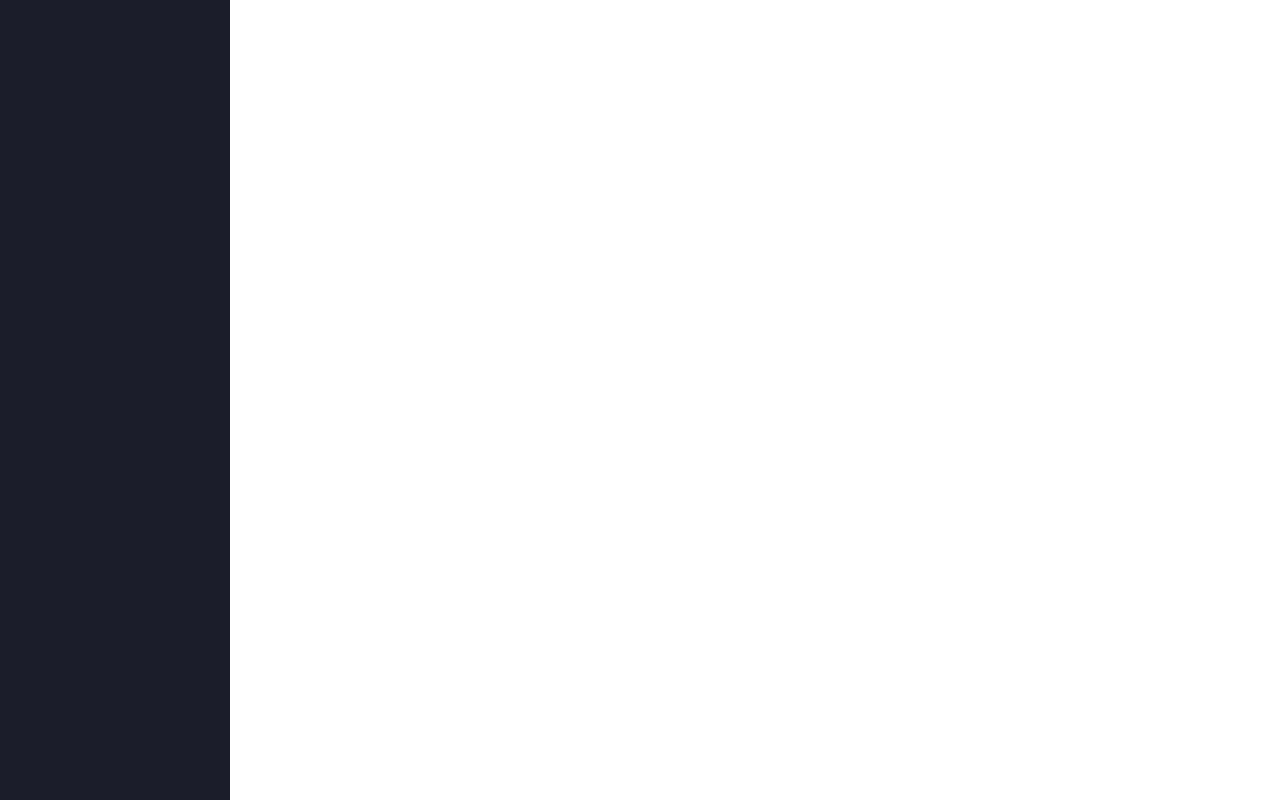
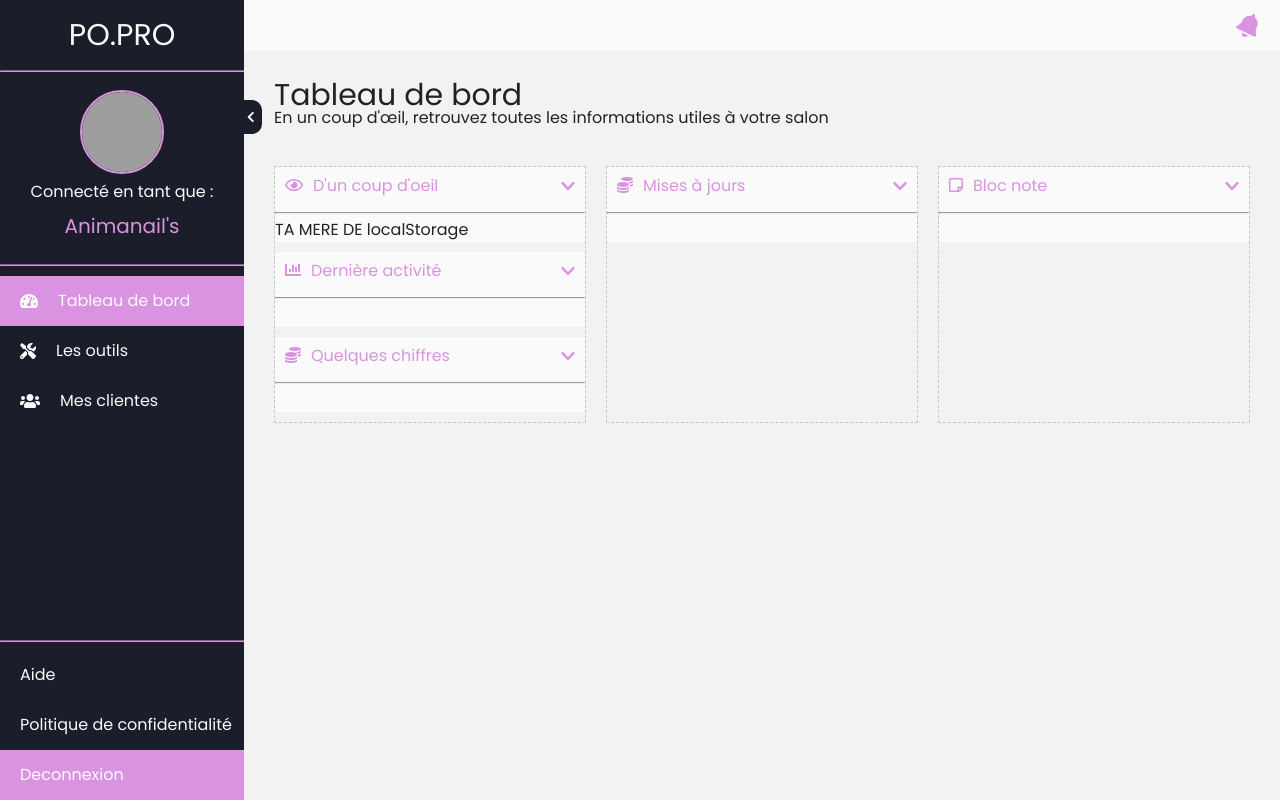
Before and after one commit to AnimadrawFr/PO-PRO, a Vue app: page / in a window 1280 px wide. Built offline with nearby package versions, Linux system fonts and the light colour scheme; grey boxes are pictures that could not be loaded.

Commit message:
start dashboard

```diff
--- a/package.json
+++ b/package.json
@@ -10,9 +10,11 @@
     "core-js": "^3.6.5",
     "vue": "^2.6.11",
     "vue-router": "^3.2.0",
+    "vuedraggable": "^2.24.3",
     "vuex": "^3.4.0"
   },
   "devDependencies": {
+    "@fortawesome/fontawesome-free": "^5.15.2",
     "@vue/cli-plugin-babel": "~4.5.0",
     "@vue/cli-plugin-router": "~4.5.0",
     "@vue/cli-plugin-vuex": "~4.5.0",
--- /dev/null
+++ b/src/components/Card.vue
@@ -0,0 +1,49 @@
+<template>
+  <div class="card">
+    <div class="card-header">
+      <h3><i class="icon" :class="icon"></i>{{ title }}</h3>
+      <i class="fas fa-chevron-down"></i>
+    </div>
+    <hr />
+    <div class="card-content" v-if="opened">
+        <component :is="content"></component>
+    </div>
+  </div>
+</template>
+
+<script>
+export default {
+  props: {
+    icon: String,
+    title: String,
+    opened: Boolean,
+    content: [Object, String],
+  },
+};
+</script>
+
+<style lang="scss" scoped>
+@import "@/style/style.scss";
+
+.card {
+  background-color: $white;
+  margin-bottom: 10px;
+  .card-header {
+    display: flex;
+    align-items: center;
+    justify-content: space-between;
+    color: $primary;
+    padding: 10px;
+    cursor: grab;
+    .icon {
+      margin-right: 10px;
+    }
+  }
+  hr {
+    background-color: $primary !important;
+  }
+  .card-content {
+    height: 20px;
+  }
+}
+</style>
--- a/src/components/SideBar.vue
+++ b/src/components/SideBar.vue
@@ -1,20 +1,147 @@
 <template>
-  <div id="sidebar">
+  <div id="sidebar" :class="`slide-${isActivated}`">
+    <div class="openClose" @click="toggleSideBar()">
+      <b :class="`arrow-${isActivated}-rotate`">
+        <i class="fas fa-chevron-left"></i>
+      </b>
+    </div>
+    <h1 class="mt-20 mb-20">PO.PRO</h1>
+    <hr />
+    <div class="user-profil d-flex justify-content align-center flex-column">
+      <img
+        class="avatar mt-10 mb-10"
+        src="https://images.unsplash.com/photo-1494790108377-be9c29b29330?ixid=MXwxMjA3fDB8MHxzZWFyY2h8Mnx8YXZhdGFyfGVufDB8fDB8&ixlib=rb-1.2.1&w=1000&q=80"
+        alt=""
+      />
+      <p class="mb-20">
+        Connecté en tant que : <br /><br />
+        <span>Animanail's</span>
+      </p>
+    </div>
+    <hr />
+    <div class="mt-10">
+      <ul class="menu">
+        <li class="active"><a href="#"><i class="icon fas fa-tachometer-alt"></i>Tableau de bord</a></li>
+        <li><a href="#"><i class="icon fas fa-tools"></i>Les outils</a></li>
+        <li><a href="#"><i class="icon fas fa-users"></i>Mes clientes</a></li>
+      </ul>
+    </div>
 
+    <div class="sidebar-footer w-100">
+      <hr />
+      <ul class="menu">
+        <li><a href="#">Aide</a></li>
+        <li><a href="#">Politique de confidentialité</a></li>
+        <li class="active"><a href="#">Deconnexion</a></li>
+      </ul>
+    </div>
   </div>
 </template>
 
 <script>
-export default {};
+export default {
+  data: () => {
+    return {
+      isActivated: localStorage.getItem('sidebar') ? JSON.parse(localStorage.getItem('sidebar')) : true,
+    };
+  },
+  methods: {
+    toggleSideBar() {
+      this.isActivated = !this.isActivated;
+      localStorage.setItem('sidebar', this.isActivated)
+    },
+  },
+};
 </script>
 
 <style lang="scss" scoped>
 @import "@/style/style.scss";
 
 #sidebar {
-    position: fixed;
-    width: 18%;
-    height: 100vh;
+  //position: fixed;
+  position: relative;
+  width: 25%;
+  min-height: 100vh;
+  background-color: $black;
+  .openClose {
+    height: 30px;
+    width: 18px;
+    position: absolute;
+    right: -18px;
+    top: 100px;
     background-color: $black;
+    border-top-right-radius: 10px;
+    border-bottom-right-radius: 10px;
+    color: $white;
+    font-size: 12px;
+    display: flex;
+    align-items: center;
+    justify-content: center;
+    padding: 2px;
+    cursor: pointer;
+  }
+  hr {
+    border-color: $primary;
+  }
+  h1 {
+    color: $white;
+    text-align: center;
+  }
+  .user-profil {
+    text-align: center;
+    p {
+      color: $white;
+      span {
+        color: $primary;
+        font-size: 20px;
+      }
+    }
+  }
+
+  .menu {
+    li {
+      width: 100%;
+      .icon {
+        margin-right: 20px;
+      }
+      a {
+        color: $white !important;
+        width: 100%;
+        display: flex;
+        align-items: center;
+        height: 50px;
+        text-align: left;
+        margin-left: 20px;
+      }
+      &.active {
+        background-color: $primary !important;
+      }
+      &:hover {
+        background-color: $darkGrey;
+      }
+    }
+  }
+
+  .sidebar-footer {
+    position: absolute;
+    bottom: 0;
+  }
+}
+
+.slide-false {
+  margin-left: -24.3%;
+  transition: all 150ms ease-in 0s;
+}
+.slide-true {
+  transform: translateX(0);
+  transition: all 150ms ease-in 0s;
+}
+.arrow-false-rotate {
+  transform: rotate(-180deg);
+  transition: all 150ms ease-in 0s;
+}
+.arrow-true-rotate {
+  transform: rotate(0);
+  transition: all 150ms ease-in 0s;
 }
 </style>
--- /dev/null
+++ b/src/components/Test.vue
@@ -0,0 +1,5 @@
+<template>
+    <div id="test">
+        TA MERE DE localStorage
+    </div>
+</template>
--- /dev/null
+++ b/src/components/TopBar.vue
@@ -0,0 +1,30 @@
+<template>
+    <div id="topbar" class="d-flex">
+        <a href="#" class="notification fas fa-bell"></a>
+    </div>
+</template>
+
+<script>
+export default {
+
+}
+</script>
+
+<style lang="scss" scoped>
+@import "@/style/style.scss";
+
+#topbar {
+    position: absolute;
+    height: 50px;
+    width: 100%;
+    background-color: $white;
+    align-items: center;
+    justify-content: flex-end;
+    .notification {
+        margin-right: 20px;
+        color: $primary;
+        font-size: 25px;
+        transform: rotate(25deg);
+    }
+}
+</style>
--- a/src/main.js
+++ b/src/main.js
@@ -1,3 +1,7 @@
+import '@fortawesome/fontawesome-free/css/all.css'
+import '@fortawesome/fontawesome-free/js/all.js'
+
+
 import Vue from 'vue'
 import App from './App.vue'
 import Login from './views/Login'
--- a/src/style/style.scss
+++ b/src/style/style.scss
@@ -4,12 +4,36 @@
 
 body {
   font-family: 'Poppins', sans-serif;
+	background-color: $background;
+	.mb-10 {
+		margin-bottom: 10px;
+	}
 	.mb-20 {
 		margin-bottom: 20px;
 	}
 	.mb-40 {
 		margin-bottom: 40px;
 	}
+	.mt-10 {
+		margin-top: 10px;
+	}
+	.mt-20 {
+		margin-top: 20px;
+	}
+	.mt-40 {
+		margin-top: 40px;
+	}
+
+	h1 {
+		font-size: 30px;
+	}
+	.container {
+		//border: 1px solid blue;
+		padding: 30px;
+		width: 100%;
+		height: 100%;
+		margin-top: 50px;
+}
 }
 
 a {
@@ -103,3 +127,18 @@ input {
 		justify-content: center;
 	}
 }
+
+.avatar {
+	height: 80px;
+	width: 80px;
+	border: 2px solid $primary;
+	border-radius: 50%;
+	object-fit: cover;
+}
+
+.row-3 {
+	display: grid;
+  grid-template-columns: repeat(3, 1fr);
+  grid-gap: 20px;
+  grid-auto-rows: minmax(100px, auto);
+}
--- a/src/style/variables.scss
+++ b/src/style/variables.scss
@@ -1,5 +1,6 @@
 $primary: #D993E1;
 $black: #1B1D2A;
-$darkGrey: #848484;
+$darkGrey: #21232E;
 $lightGrey: #F0F0F0;
 $white: #FAFAFA;
+$background: #F2F2F2;
--- a/src/views/Dashboard.vue
+++ b/src/views/Dashboard.vue
@@ -1,21 +1,114 @@
 <template>
-    <div id="dashboard">
-        <SideBar />
+  <div id="dashboard">
+    <TopBar />
+    <SideBar />
+    <div class="container">
+      <h1>Tableau de bord</h1>
+      <p>
+        En un coup d'œil, retrouvez toutes les informations utiles à votre salon
+      </p>
+      <div class="row-3 mt-40">
+        <draggable class="col" :list="cols.first" group="test" @change="log">
+          <Card
+            v-for="el in cols.first"
+            :key="el.id"
+            :icon="el.icon"
+            :title="el.name"
+            :opened="true"
+            :content="el.content"
+          >
+
+          </Card>
+        </draggable>
+
+        <draggable class="col" :list="cols.second" group="test" @change="log">
+          <Card
+            v-for="el in cols.second"
+            :key="el.id"
+            :icon="el.icon"
+            :title="el.name"
+            :opened="true"
+            :content="el.content"
+          >
+
+          </Card>
+        </draggable>
+
+        <draggable class="col" :list="cols.third" group="test" @change="log">
+          <Card
+            v-for="el in cols.third"
+            :key="el.id"
+            :icon="el.icon"
+            :title="el.name"
+            :opened="true"
+            :content="el.content"
+          >
+          </Card>
+        </draggable>
+      </div>
     </div>
+  </div>
 </template>
 
 <script>
-import SideBar from '@/components/SideBar'
+import draggable from "vuedraggable";
+
+import SideBar from "@/components/SideBar";
+import TopBar from "@/components/TopBar";
+import Card from "@/components/Card";
+import Test from "@/components/Test";
 
 export default {
-    el: '#dashboard',
-    components: {
-        SideBar
+  data() {
+    return {
+      cols: {
+        first: [
+          {
+            id: 1,
+            name: "D'un coup d'oeil",
+            icon: "far fa-eye",
+            content: Test,
+          },
+          { id: 2, name: "Dernière activité", icon: "fas fa-chart-bar" },
+          { id: 6, name: "Quelques chiffres", icon: "fas fa-coins" },
+        ],
+
+        second: [{ id: 5, name: "Mises à jours", icon: "fas fa-coins" }],
+        third: [{ id: 7, name: "Bloc note", icon: "far fa-sticky-note" }],
+      },
+    };
+  },
+  components: {
+    draggable,
+    TopBar,
+    SideBar,
+    Card,
+    Test
+  },
+  mounted() {
+    if (localStorage.getItem("dashboard-order")) {
+      //this.cols = JSON.parse(localStorage.getItem("dashboard-order"));
     }
-}
+  },
+  methods: {
+    log(e) {
+      console.log(this.cols)
+      localStorage.setItem("dashboard-order", JSON.stringify(this.cols));
+    },
+  },
+};
 </script>
 
 <style lang="scss" scoped>
 @import "@/style/style.scss";
 
+#dashboard {
+  display: flex;
+  align-items: flex-start;
+  width: 100%;
+  .col {
+    border: 1px dashed rgba($black, 0.2);
+    padding: 0;
+  }
+}
 </style>
```
Also changed, not shown: 1 other file (tests, documents, lock files or other folders).
